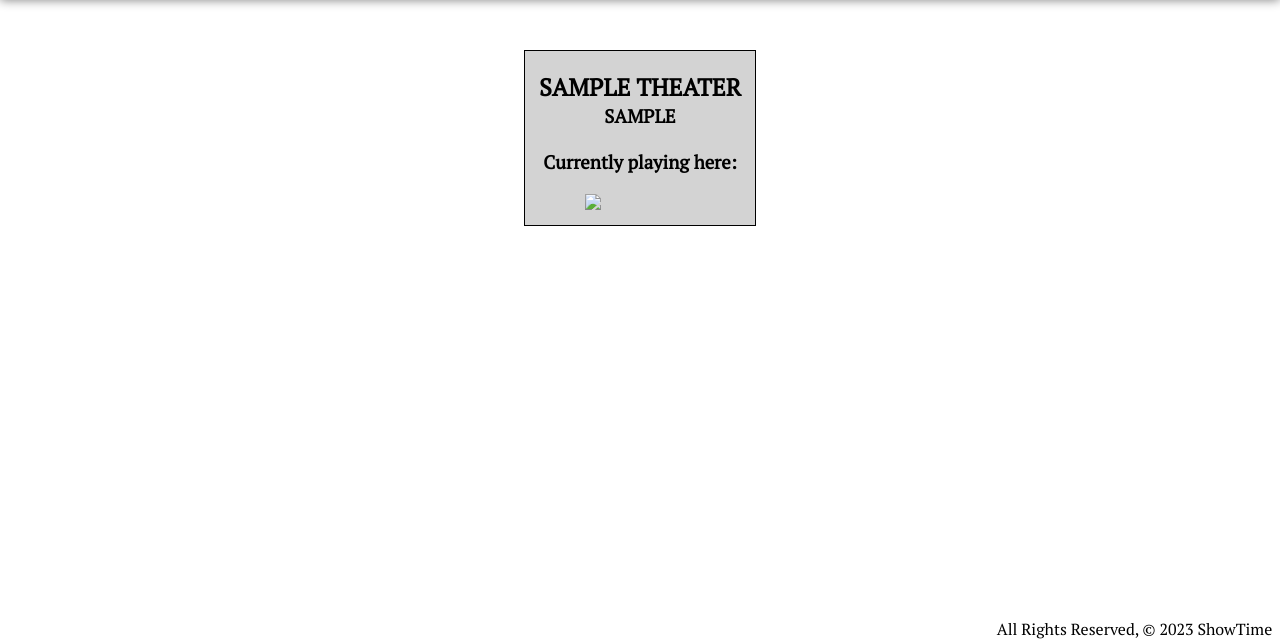
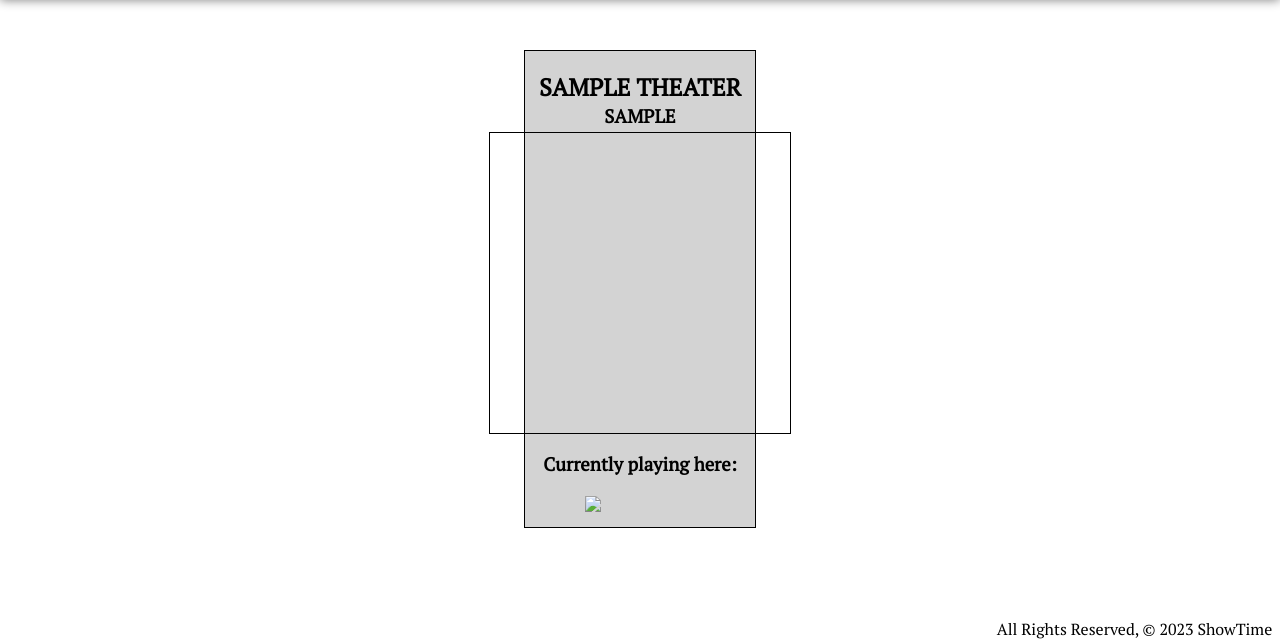
Before and after one commit to austin-showen/showtime, a Django app: template showtime/main_app/templates/theaters/index.html in a window 1280 px wide. Shown: the part 160-800 px from the top of the page. Run offline with Django 4.2, Linux system fonts and the light colour scheme; the template is opened without the code that fills it: values that come from a table or form of the project are taken from there, others are empty; tables that the repository leaves empty hold one stand-in row (values such as "Sample post").

Commit message:
add embedded maps to theatre index

```diff
--- a/showtime/main_app/models.py
+++ b/showtime/main_app/models.py
@@ -7,6 +7,7 @@
 class Theater(models.Model):
     name = models.CharField(max_length=100)
     location = models.CharField(max_length=250)
+    maps_url = models.CharField(max_length=500)
 
     def __str__(self):
         return f"{self.name}"
--- a/showtime/main_app/templates/theaters/index.html
+++ b/showtime/main_app/templates/theaters/index.html
@@ -7,6 +7,7 @@
     <h2 class="theater-title">{{theater.name}}</h2>
     <h3 class="theater-title">{{theater.location|cut:", NEW YORK, NY"}}</h3>
     <br>
+    <iframe src="{{ theater.maps_url }}" width="300" height="300" style="border: 1px solid black;" allowfullscreen="" loading="lazy" referrerpolicy="no-referrer-when-downgrade"></iframe>
     <h3>Currently playing here:</h3>
     <div class="theater-shows">
     {% for show in theater.show_set.all %}
```
Also changed, not shown: showtime/main_app/migrations/0007_theater_maps_url.py (added).
